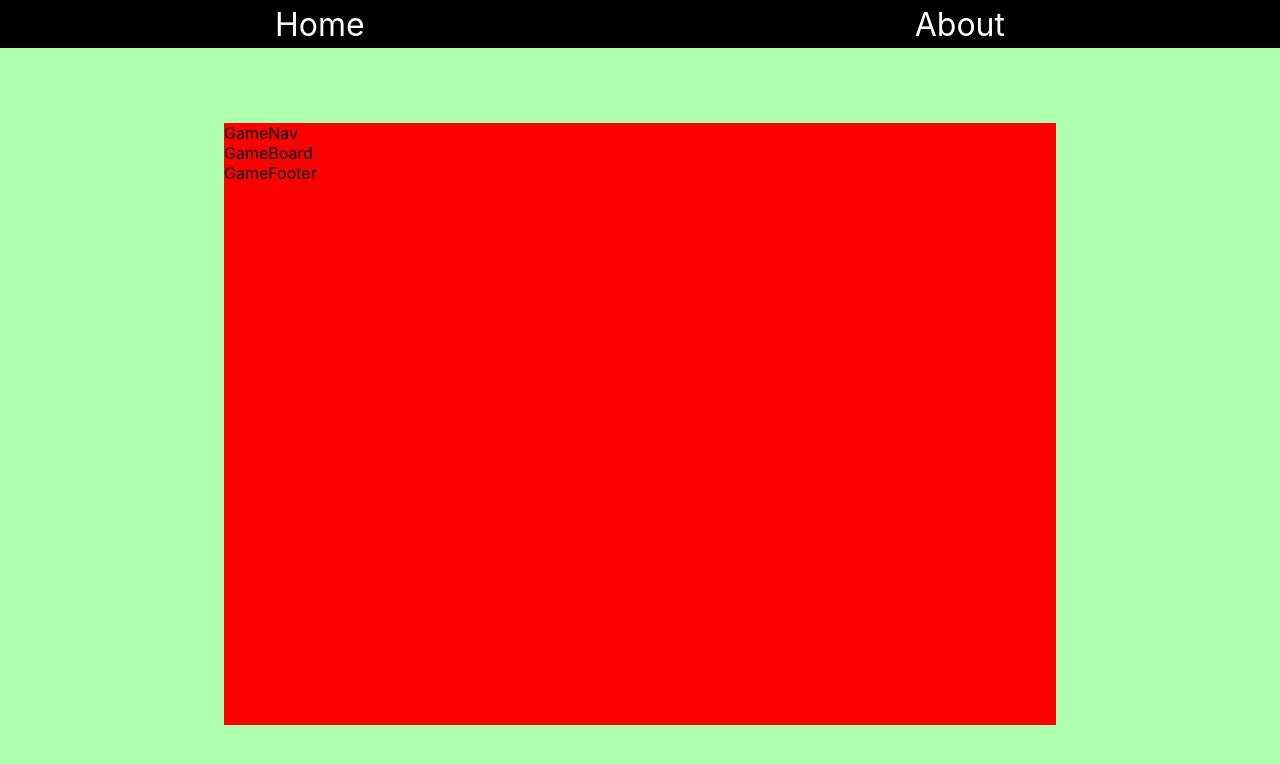
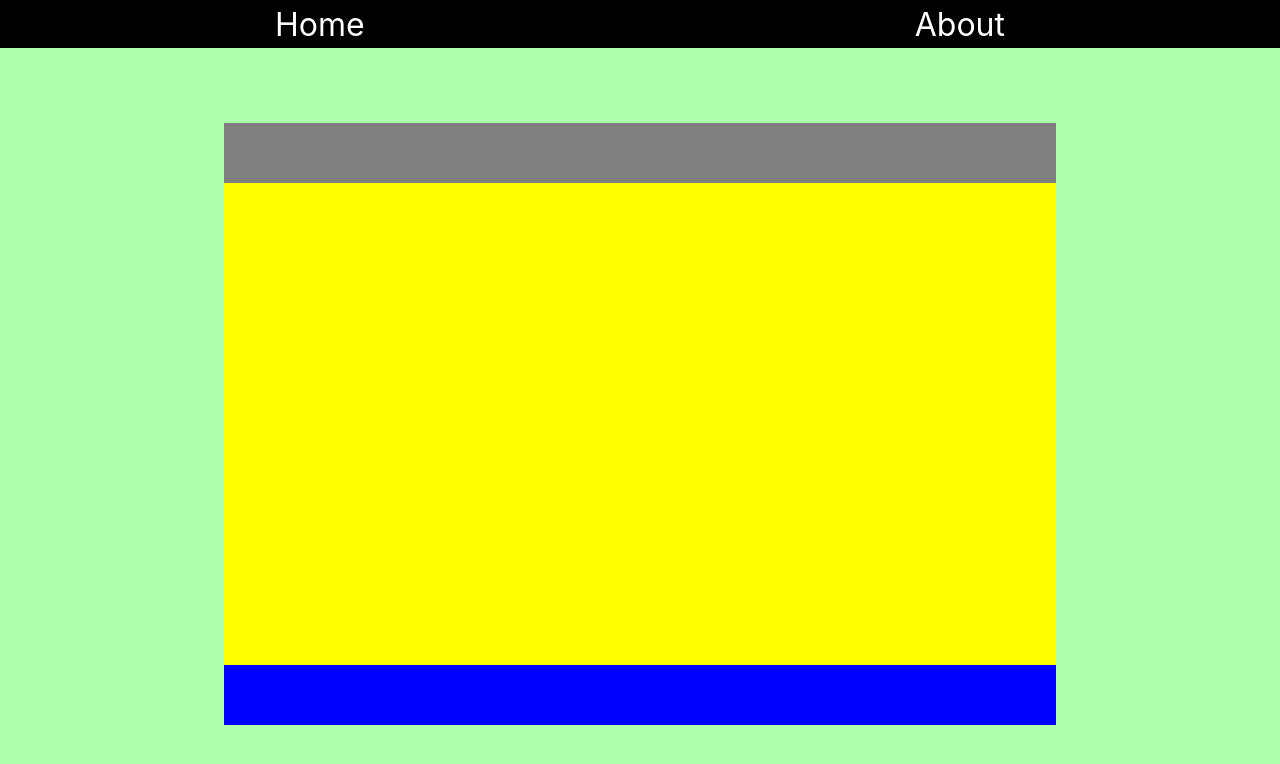
Before and after one commit to penkong/bingo, a React (Create React App) app: page / in a window 1280 px wide. Shown: the top 764 px of the page. Built offline with nearby package versions, Linux system fonts and the light colour scheme.

Commit message:
more on , more on styling and define boxes for comps

```diff
--- a/src/components/Game/GameBoard/GameBoard.styled.ts
+++ b/src/components/Game/GameBoard/GameBoard.styled.ts
@@ -1 +1,8 @@
-export {}
+import styled from "styled-components";
+
+
+export const GameBoardStyled = styled.div`
+  width: 100%;
+  height: 80%;
+  background-color: yellow;
+`
--- a/src/components/Game/GameBoard/GameBoard.tsx
+++ b/src/components/Game/GameBoard/GameBoard.tsx
@@ -1,7 +1,8 @@
 import React from 'react'
+import { GameBoardStyled } from './GameBoard.styled'
 
 export const GameBoard = () => {
   return (
-    <div>GameBoard</div>
+    <GameBoardStyled></GameBoardStyled>
   )
 }
--- a/src/components/Game/GameFooter/GameFooter.styled.ts
+++ b/src/components/Game/GameFooter/GameFooter.styled.ts
@@ -1 +1,9 @@
-export {}
+import styled from "styled-components";
+
+
+export const GamefooterStyled = styled.div`
+  width: 100%;
+  height: 10%;
+  background-color: blue;
+
+`
--- a/src/components/Game/GameFooter/GameFooter.tsx
+++ b/src/components/Game/GameFooter/GameFooter.tsx
@@ -1,7 +1,9 @@
-import React from 'react'
+import { GamefooterStyled } from './GameFooter.styled'
+
+// ---
 
 export const GameFooter = () => {
   return (
-    <div>GameFooter</div>
+   <GamefooterStyled></GamefooterStyled>
   )
 }
--- a/src/components/Game/GameNav/GameNav.styled.ts
+++ b/src/components/Game/GameNav/GameNav.styled.ts
@@ -1 +1,9 @@
-export {}
+import styled from "styled-components";
+
+
+export const GameNavStyled = styled.div`
+  width: 100%;
+  height: 10%;
+  background-color: gray;
+
+`
--- a/src/components/Game/GameNav/GameNav.tsx
+++ b/src/components/Game/GameNav/GameNav.tsx
@@ -1,7 +1,7 @@
-import React from 'react'
+import { GameNavStyled } from './GameNav.styled'
+
+// ---
 
 export const GameNav = () => {
-  return (
-    <div>GameNav</div>
-  )
+  return <GameNavStyled></GameNavStyled>
 }
--- a/src/pages/Home/Home.styled.ts
+++ b/src/pages/Home/Home.styled.ts
@@ -1,4 +1,6 @@
 import styled from 'styled-components'
+
+// ---
 
 export const HomeCtrStyled = styled.div`
   background-color: #aeffae;
@@ -7,10 +9,15 @@ export const HomeCtrStyled = styled.div`
   display: flex;
   justify-content: center;
   align-items: center;
+
   section {
     width: 65%;
     background-color: red;
     height: 80%;
+    display: flex;
+    flex-direction: column;
+    justify-content: space-between;
+    align-items: center;
   }
 
   @media only screen and (max-width: 600px) {
```
